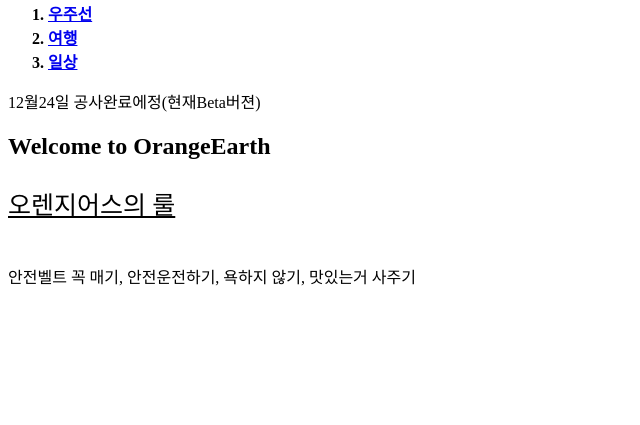
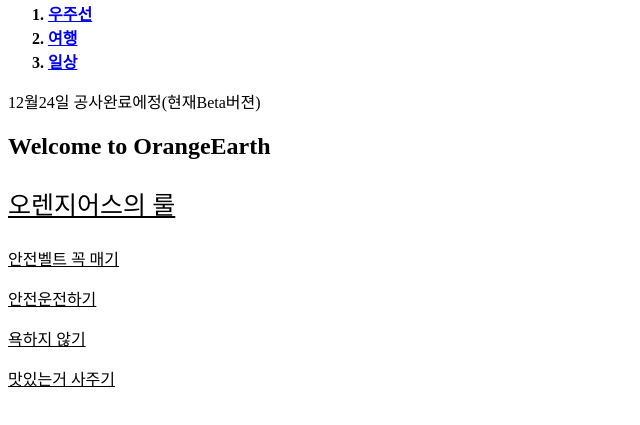
Before and after one commit to gkswlsrb/OrangeEarth, a plain HTML site: page OrangeEarth.html in a window 1280 px wide. Shown: the part 79-504 px from the top of the page, without its empty margins (0-640 px from the left). Drawn offline with Linux system fonts and the light colour scheme.

Commit message:
Update OrangeEarth.html

```diff
--- a/OrangeEarth.html
+++ b/OrangeEarth.html
@@ -14,6 +14,9 @@
 12월24일 공사완료에정(현재Beta버젼)
  <h2>Welcome to OrangeEarth</h2>
   <p style="font-size:25px;"><u>오렌지어스의 룰</u></p>
-  <br>안전벨트 꼭 매기, 안전운전하기, 욕하지 않기, 맛있는거 사주기</br>
+  <u><p>안전벨트 꼭 매기</p>
+  <p>안전운전하기</p>
+  <p>욕하지 않기</p>
+    <p>맛있는거 사주기</p></u>
 </body>
 </html>
```
